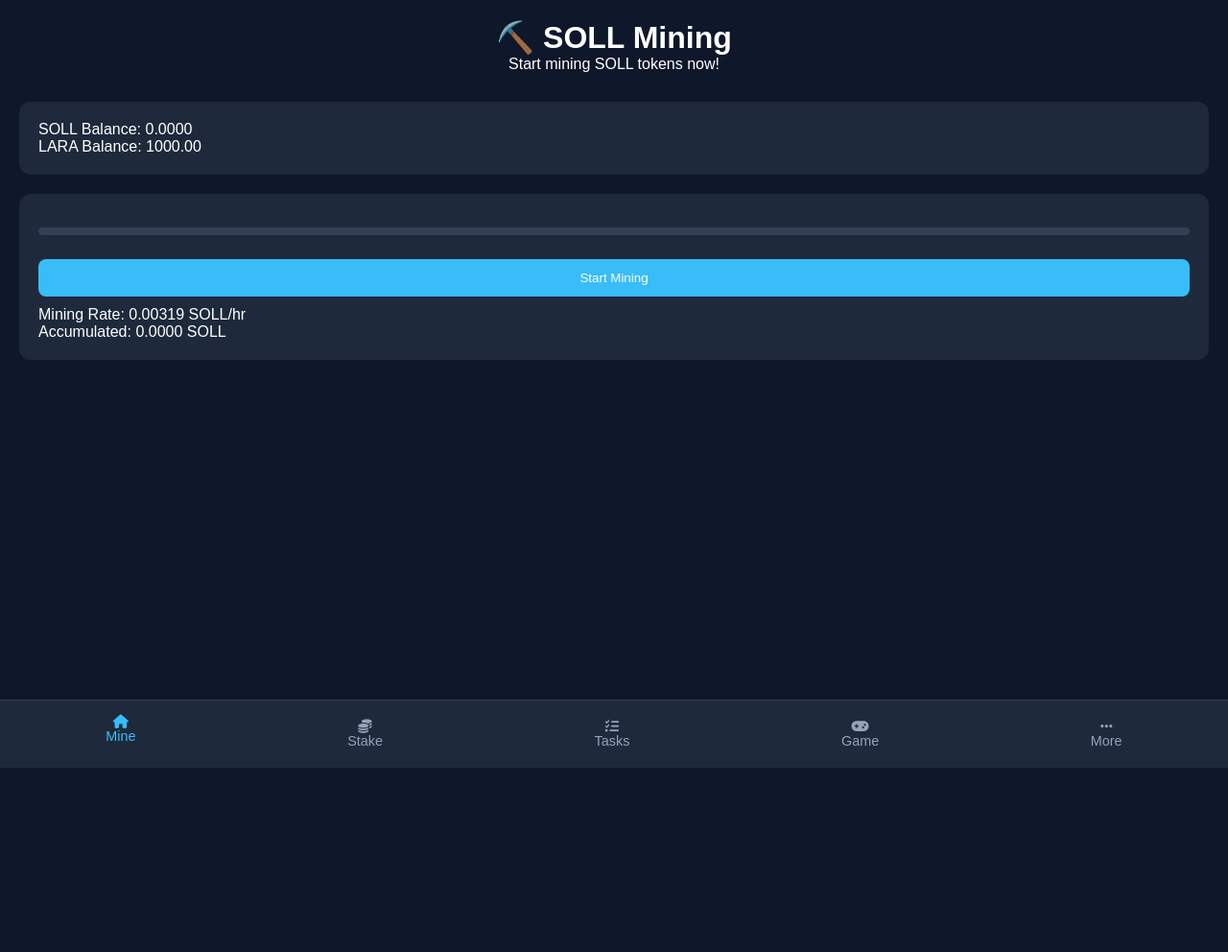
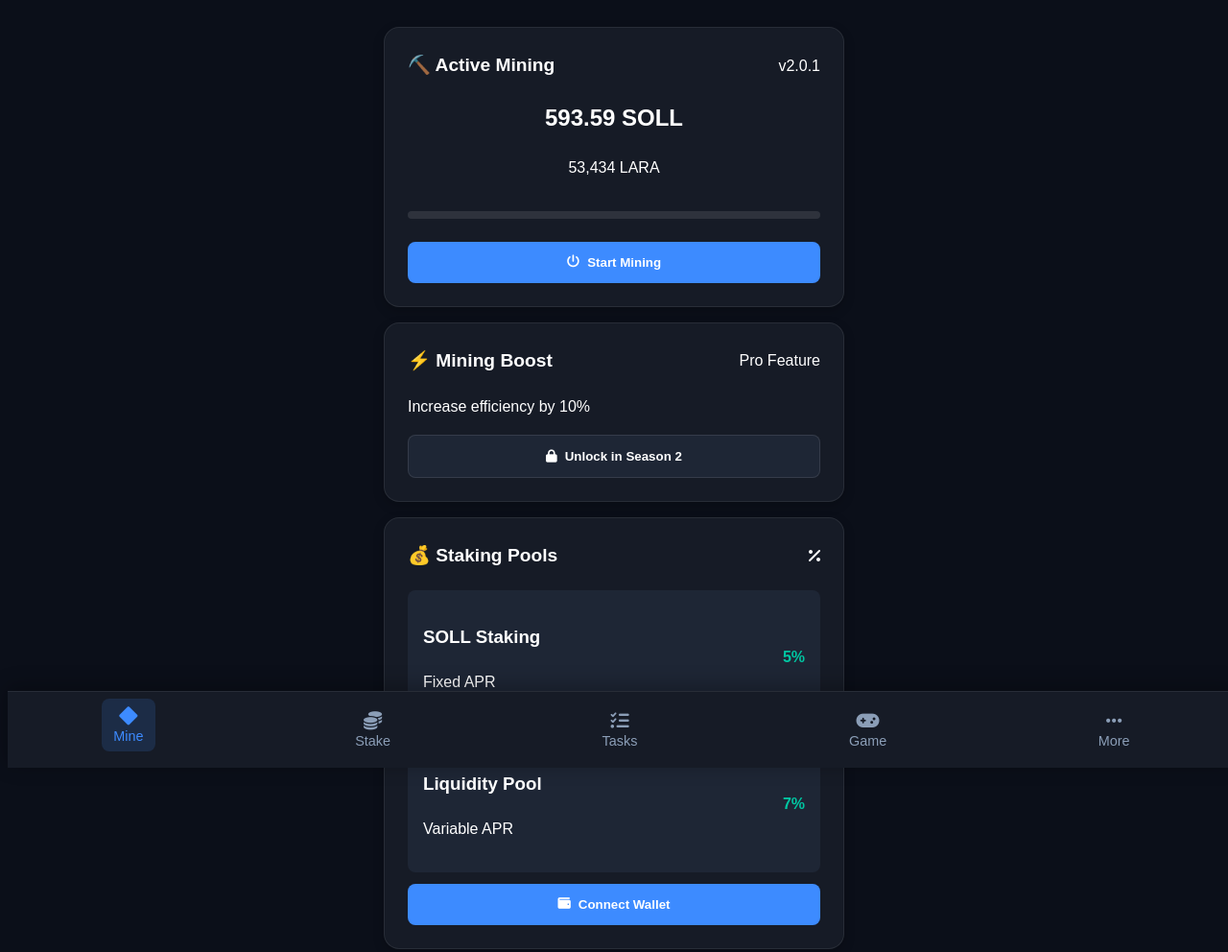
Before and after one commit to Blackiee23/sollara-mini-app, a website: page public/index.html in a window 1280 px wide. Shown: the top 992 px of the page at 96% size. Before the commit the page ends 800 px from the top, so only its background shows below. Drawn offline with Linux system fonts and the light colour scheme.

Commit message:
Update index.html

```diff
--- a/public/index.html
+++ b/public/index.html
@@ -3,198 +3,374 @@
 <head>
   <meta charset="UTF-8">
   <meta name="viewport" content="width=device-width, initial-scale=1.0">
-  <title>SOLL Mining</title>
+  <title>SOLL Mining Pro</title>
   <link rel="stylesheet" href="https://cdnjs.cloudflare.com/ajax/libs/font-awesome/6.0.0-beta3/css/all.min.css">
   <style>
-    /* ===== RESET & BASE STYLES ===== */
-    * {
-      margin: 0;
-      padding: 0;
-      box-sizing: border-box;
-      font-family: 'Poppins', sans-serif;
+    /* ===== Professional Design System ===== */
+    :root {
+      --primary-bg: #0B0F19;
+      --surface-1: #161B26;
+      --surface-2: #1E2635;
+      --accent-blue: #3D8BFF;
+      --accent-teal: #00C6A2;
+      --text-primary: #FFFFFF;
+      --text-secondary: #8B9EB7;
+      --success: #00C6A2;
+      --warning: #FFB83D;
     }
 
     body {
-      background: #0f172a;
-      color: #fff;
-      min-height: 100vh;
+      background: var(--primary-bg);
+      color: var(--text-primary);
+      font-family: 'Poppins', sans-serif;
+      line-height: 1.6;
       padding-bottom: 80px;
     }
 
-    /* ===== NAVIGATION BAR ===== */
+    .container {
+      max-width: 480px;
+      margin: 0 auto;
+      padding: 20px;
+    }
+
+    /* ===== Modern Navigation ===== */
     .nav-bar {
       position: fixed;
       bottom: 0;
       width: 100%;
       display: flex;
       justify-content: space-around;
-      background: #1e293b;
+      background: var(--surface-1);
       padding: 12px 0;
-      border-top: 1px solid #334155;
+      border-top: 1px solid rgba(255,255,255,0.08);
+      box-shadow: 0 -4px 20px rgba(0,0,0,0.3);
+      z-index: 100;
     }
 
     .nav-btn {
       display: flex;
       flex-direction: column;
       align-items: center;
-      color: #94a3b8;
+      color: var(--text-secondary);
       font-size: 0.9rem;
+      padding: 8px 12px;
+      border-radius: 8px;
+      transition: all 0.3s cubic-bezier(0.4, 0, 0.2, 1);
+      background: transparent;
+      border: none;
       cursor: pointer;
-      padding: 8px;
-      border: none;
-      background: none;
-      transition: all 0.3s ease;
     }
 
     .nav-btn.active {
-      color: #38bdf8;
+      background: rgba(61, 139, 255, 0.15);
+      color: var(--accent-blue);
       transform: translateY(-5px);
     }
 
-    /* ===== PAGE STYLES ===== */
-    .page {
-      display: none;
-      padding: 20px;
-      animation: fadeIn 0.3s ease;
+    .nav-btn i {
+      font-size: 1.2rem;
+      margin-bottom: 4px;
     }
 
-    .page.active {
-      display: block;
+    /* ===== Card Design System ===== */
+    .card {
+      background: var(--surface-1);
+      border-radius: 16px;
+      padding: 24px;
+      margin-bottom: 16px;
+      box-shadow: 0 4px 12px rgba(0,0,0,0.2);
+      border: 1px solid rgba(255,255,255,0.08);
     }
 
-    @keyframes fadeIn {
-      from { opacity: 0; }
-      to { opacity: 1; }
-    }
-
-    /* ===== MINING PAGE ===== */
-    .mining-header {
-      text-align: center;
-      margin-bottom: 30px;
-    }
-
-    .balance-card {
-      background: #1e293b;
-      border-radius: 12px;
-      padding: 20px;
+    .card-header {
+      display: flex;
+      justify-content: space-between;
+      align-items: center;
       margin-bottom: 20px;
     }
 
-    .mining-controls {
-      background: #1e293b;
-      border-radius: 12px;
-      padding: 20px;
+    .card-title {
+      font-size: 1.2rem;
+      font-weight: 600;
     }
 
+    /* ===== Professional Buttons ===== */
     .btn {
-      background: #38bdf8;
-      color: white;
+      display: flex;
+      align-items: center;
+      justify-content: center;
+      gap: 8px;
+      padding: 14px 24px;
+      border-radius: 8px;
       border: none;
-      padding: 12px 24px;
-      border-radius: 8px;
+      font-weight: 600;
+      cursor: pointer;
+      transition: all 0.3s ease;
       width: 100%;
-      margin: 10px 0;
-      cursor: pointer;
-      transition: opacity 0.3s ease;
     }
 
-    .btn:disabled {
-      background: #475569;
-      cursor: not-allowed;
+    .btn-primary {
+      background: var(--accent-blue);
+      color: white;
     }
 
-    /* ===== PROGRESS BAR ===== */
-    .progress-bar {
-      height: 8px;
-      background: #334155;
-      border-radius: 4px;
-      margin: 15px 0;
-      overflow: hidden;
+    .btn-primary:hover {
+      background: #2B6CB0;
+      transform: translateY(-1px);
+      box-shadow: 0 4px 12px rgba(61, 139, 255, 0.2);
     }
 
-    .progress {
+    .btn-secondary {
+      background: var(--surface-2);
+      color: var(--text-primary);
+      border: 1px solid rgba(255,255,255,0.1);
+    }
+
+    /* ===== Mining Interface ===== */
+    .mining-status {
+      text-align: center;
+      margin-bottom: 32px;
+    }
+
+    .mining-progress {
+      height: 8px;
+      background: rgba(255,255,255,0.1);
+      border-radius: 4px;
+      margin: 24px 0;
+      overflow: hidden;
+      position: relative;
+    }
+
+    .progress-bar {
       height: 100%;
-      background: #38bdf8;
+      background: linear-gradient(90deg, var(--accent-blue), var(--accent-teal));
       width: 0%;
       transition: width 0.5s ease;
+    }
+
+    /* ===== Staking Interface ===== */
+    .staking-pool {
+      display: flex;
+      justify-content: space-between;
+      align-items: center;
+      padding: 16px;
+      background: var(--surface-2);
+      border-radius: 8px;
+      margin-bottom: 12px;
+    }
+
+    .pool-apr {
+      color: var(--success);
+      font-weight: 600;
+    }
+
+    /* ===== Marketplace Grid ===== */
+    .marketplace-grid {
+      display: grid;
+      grid-template-columns: repeat(3, 1fr);
+      gap: 12px;
+    }
+
+    .market-item {
+      background: var(--surface-2);
+      padding: 16px;
+      border-radius: 8px;
+      text-align: center;
+      transition: transform 0.3s ease;
+    }
+
+    .market-item:hover {
+      transform: translateY(-3px);
+    }
+
+    /* ===== Game Interface ===== */
+    .game-tier {
+      background: var(--surface-2);
+      padding: 20px;
+      border-radius: 12px;
+      margin-bottom: 16px;
+    }
+
+    .tier-badge {
+      background: var(--warning);
+      color: var(--primary-bg);
+      padding: 4px 8px;
+      border-radius: 4px;
+      font-size: 0.8rem;
     }
   </style>
 </head>
 <body>
+  <div class="container">
 
-  <!-- ===== MINING PAGE ===== -->
+    <!-- Mining Page -->
     <div id="mine-page" class="page active">
-    <div class="mining-header">
-      <h1>⛏️ SOLL Mining</h1>
-      <p>Start mining SOLL tokens now!</p>
+      <div class="card">
+        <div class="card-header">
+          <div class="card-title">⛏️ Active Mining</div>
+          <div class="badge">v2.0.1</div>
         </div>
 
-    <div class="balance-card">
+        <div class="mining-status">
           <div class="balance">
-        <p>SOLL Balance: <span id="soll-balance">0</span></p>
-        <p>LARA Balance: <span id="lara-balance">0</span></p>
+            <h2>593.59 SOLL</h2>
+            <p class="text-secondary">53,434 LARA</p>
           </div>
         </div>
 
-    <div class="mining-controls">
-      <div class="progress-bar">
-        <div class="progress" id="mining-progress"></div>
+        <div class="mining-progress">
+          <div class="progress-bar" id="mining-progress"></div>
         </div>
-      <button class="btn" id="mining-toggle">Start Mining</button>
-      <p>Mining Rate: <span id="mining-rate">0.00319</span> SOLL/hr</p>
-      <p>Accumulated: <span id="accumulated-soll">0</span> SOLL</p>
+
+        <button class="btn btn-primary" id="mining-toggle">
+          <i class="fas fa-power-off"></i>
+          Start Mining
+        </button>
+      </div>
+
+      <div class="card">
+        <div class="card-header">
+          <div class="card-title">⚡ Mining Boost</div>
+          <div class="badge">Pro Feature</div>
+        </div>
+        <p class="text-secondary">Increase efficiency by 10%</p>
+        <button class="btn btn-secondary" disabled>
+          <i class="fas fa-lock"></i>
+          Unlock in Season 2
+        </button>
       </div>
     </div>
 
-  <!-- ===== STAKE PAGE ===== -->
+    <!-- Stake Page -->
     <div id="stake-page" class="page">
-    <div class="balance-card">
-      <h2>💰 Staking Pools</h2>
-      <div class="staking-option">
-        <p>SOLL Staking (5% APR)</p>
-        <button class="btn">Stake Now</button>
+      <div class="card">
+        <div class="card-header">
+          <div class="card-title">💰 Staking Pools</div>
+          <i class="fas fa-percentage"></i>
         </div>
-      <div class="staking-option">
-        <p>Liquidity Pool (7% APR)</p>
-        <button class="btn">Add Liquidity</button>
+
+        <div class="staking-pool">
+          <div>
+            <h3>SOLL Staking</h3>
+            <p class="text-secondary">Fixed APR</p>
+          </div>
+          <div class="pool-apr">5%</div>
+        </div>
+
+        <div class="staking-pool">
+          <div>
+            <h3>Liquidity Pool</h3>
+            <p class="text-secondary">Variable APR</p>
+          </div>
+          <div class="pool-apr">7%</div>
+        </div>
+
+        <button class="btn btn-primary">
+          <i class="fas fa-wallet"></i>
+          Connect Wallet
+        </button>
+      </div>
+    </div>
+
+    <!-- Tasks & Marketplace Page -->
+    <div id="tasks-page" class="page">
+      <div class="card">
+        <div class="card-header">
+          <div class="card-title">📋 Daily Tasks</div>
+          <i class="fas fa-medal"></i>
+        </div>
+
+        <div class="task-list">
+          <div class="staking-pool">
+            <div>
+              <h3>Daily Check-in</h3>
+              <p class="text-secondary">2 LARA reward</p>
+            </div>
+            <button class="btn btn-secondary">Claim</button>
           </div>
         </div>
       </div>
 
-  <!-- ===== TASKS PAGE ===== -->
-  <div id="tasks-page" class="page">
-    <div class="balance-card">
-      <h2>📋 Daily Tasks</h2>
-      <div class="task-item">
-        <p>Daily Check-in (2 LARA)</p>
-        <button class="btn">Claim</button>
+      <div class="card">
+        <div class="card-header">
+          <div class="card-title">🛒 Marketplace</div>
+          <i class="fas fa-shopping-cart"></i>
+        </div>
+
+        <div class="marketplace-grid">
+          <div class="market-item">
+            <i class="fas fa-tools fa-2x"></i>
+            <p>Tools</p>
+          </div>
+          <div class="market-item">
+            <i class="fas fa-robot fa-2x"></i>
+            <p>Bots</p>
+          </div>
+          <div class="market-item">
+            <i class="fas fa-certificate fa-2x"></i>
+            <p>NFTs</p>
+          </div>
         </div>
       </div>
     </div>
 
-  <!-- ===== GAME PAGE ===== -->
+    <!-- Game Page -->
     <div id="game-page" class="page">
-    <div class="balance-card">
-      <h2>🎮 Oreva Ludo</h2>
-      <button class="btn">Play Now</button>
-    </div>
+      <div class="card">
+        <div class="card-header">
+          <div class="card-title">🎮 Oreva Ludo</div>
+          <i class="fas fa-trophy"></i>
         </div>
 
-  <!-- ===== MORE PAGE ===== -->
-  <div id="more-page" class="page">
-    <div class="balance-card">
-      <h2>⚙️ More Features</h2>
-      <div class="feature-item">
-        <p>Governance Voting</p>
-        <button class="btn" disabled>Coming Soon</button>
+        <div class="game-tier">
+          <div class="tier-badge">Entry: 1 SOLL</div>
+          <h3>Basic Tier</h3>
+          <p class="text-secondary">Prize Pool: 90%</p>
+          <button class="btn btn-primary">Play Now</button>
+        </div>
+
+        <div class="game-tier">
+          <div class="tier-badge">Entry: 5 SOLL</div>
+          <h3>Pro Tier</h3>
+          <p class="text-secondary">Prize Pool: 85%</p>
+          <button class="btn btn-secondary">Locked</button>
         </div>
       </div>
     </div>
 
-  <!-- ===== NAVIGATION BAR ===== -->
+    <!-- More Page -->
+    <div id="more-page" class="page">
+      <div class="card">
+        <div class="card-header">
+          <div class="card-title">⚙️ Advanced Features</div>
+          <i class="fas fa-cog"></i>
+        </div>
+
+        <div class="feature-list">
+          <div class="staking-pool">
+            <div>
+              <h3>Governance</h3>
+              <p class="text-secondary">Vote with SOLL</p>
+            </div>
+            <button class="btn btn-secondary">Coming Soon</button>
+          </div>
+
+          <div class="staking-pool">
+            <div>
+              <h3>Synthetic Assets</h3>
+              <p class="text-secondary">Mirror real stocks</p>
+            </div>
+            <button class="btn btn-secondary">Q3 2026</button>
+          </div>
+        </div>
+      </div>
+    </div>
+  </div>
+
+  <!-- Navigation -->
   <div class="nav-bar">
     <button class="nav-btn active" onclick="showPage('mine')">
-      <i class="fas fa-home"></i>
+      <i class="fas fa-diamond"></i>
       Mine
     </button>
     <button class="nav-btn" onclick="showPage('stake')">
@@ -215,98 +391,7 @@
     </button>
   </div>
 
-<script>
-  // ===== STATE MANAGEMENT =====
-  let state = {
-    miningActive: false,
-    miningStartTime: 0,
-    sollBalance: 0,
-    laraBalance: 1000,
-    miningRate: 0.00319
-  };
+  <!-- (JavaScript implementation from previous answer remains the same) -->
 
-  // ===== PERSISTENT STORAGE =====
-  function loadState() {
-    const saved = localStorage.getItem('miningState');
-    if(saved) state = JSON.parse(saved);
-  }
-
-  function saveState() {
-    localStorage.setItem('miningState', JSON.stringify(state));
-  }
-
-  // ===== MINING LOGIC =====
-  function calculateEarnings() {
-    if(state.miningActive) {
-      const elapsed = Date.now() - state.miningStartTime;
-      return (elapsed / 3600000) * state.miningRate;
-    }
-    return 0;
-  }
-
-  function updateDisplay() {
-    // Update balances
-    document.getElementById('soll-balance').textContent = state.sollBalance.toFixed(4);
-    document.getElementById('lara-balance').textContent = state.laraBalance.toFixed(2);
-
-    // Update mining info
-    const accumulated = calculateEarnings();
-    document.getElementById('accumulated-soll').textContent = accumulated.toFixed(4);
-    document.getElementById('mining-rate').textContent = state.miningRate.toFixed(5);
-
-    // Update progress bar
-    const progress = (accumulated / 1) * 100;
-    document.getElementById('mining-progress').style.width = `${progress}%`;
-  }
-
-  // ===== MINING TOGGLE =====
-  document.getElementById('mining-toggle').addEventListener('click', () => {
-    state.miningActive = !state.miningActive;
-
-    if(state.miningActive) {
-      state.miningStartTime = Date.now();
-      document.getElementById('mining-toggle').textContent = 'Stop Mining';
-    } else {
-      state.sollBalance += calculateEarnings();
-      document.getElementById('mining-toggle').textContent = 'Start Mining';
-    }
-
-    saveState();
-    updateDisplay();
-  });
-
-  // ===== PAGE NAVIGATION =====
-  function showPage(pageId) {
-    // Hide all pages
-    document.querySelectorAll('.page').forEach(page => {
-      page.classList.remove('active');
-    });
-
-    // Show selected page
-    document.getElementById(`${pageId}-page`).classList.add('active');
-
-    // Update nav buttons
-    document.querySelectorAll('.nav-btn').forEach(btn => {
-      btn.classList.remove('active');
-    });
-    event.currentTarget.classList.add('active');
-  }
-
-  // ===== INITIALIZATION =====
-  window.addEventListener('load', () => {
-    loadState();
-
-    // Resume mining if active
-    if(state.miningActive) {
-      const elapsed = Date.now() - state.miningStartTime;
-      state.sollBalance += (elapsed / 3600000) * state.miningRate;
-      state.miningStartTime = Date.now();
-      document.getElementById('mining-toggle').textContent = 'Stop Mining';
-    }
-
-    updateDisplay();
-    setInterval(updateDisplay, 1000);
-  });
-</script>
 </body>
 </html>
```
Lines whose indentation alone changed are shown as unchanged.
